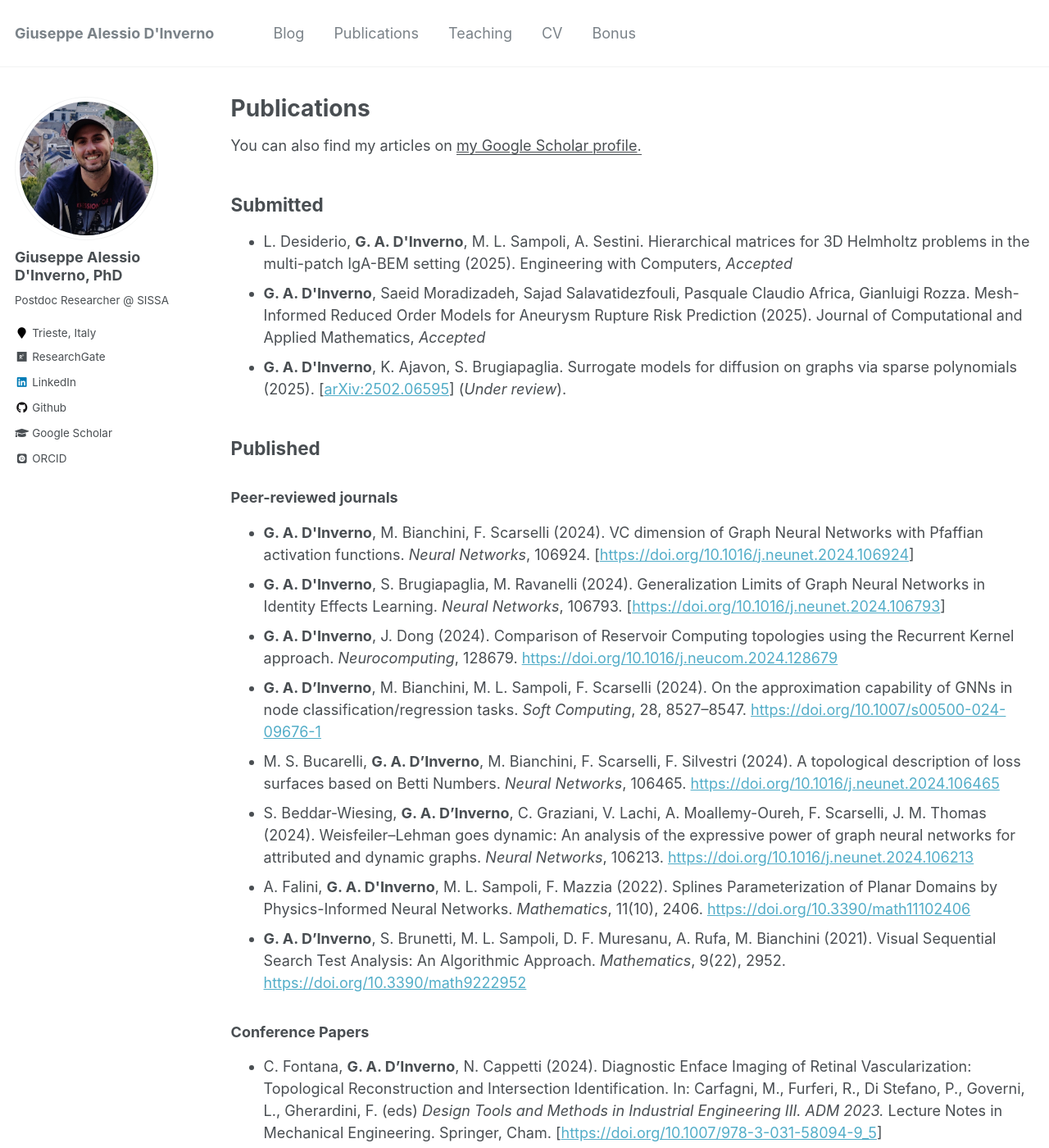
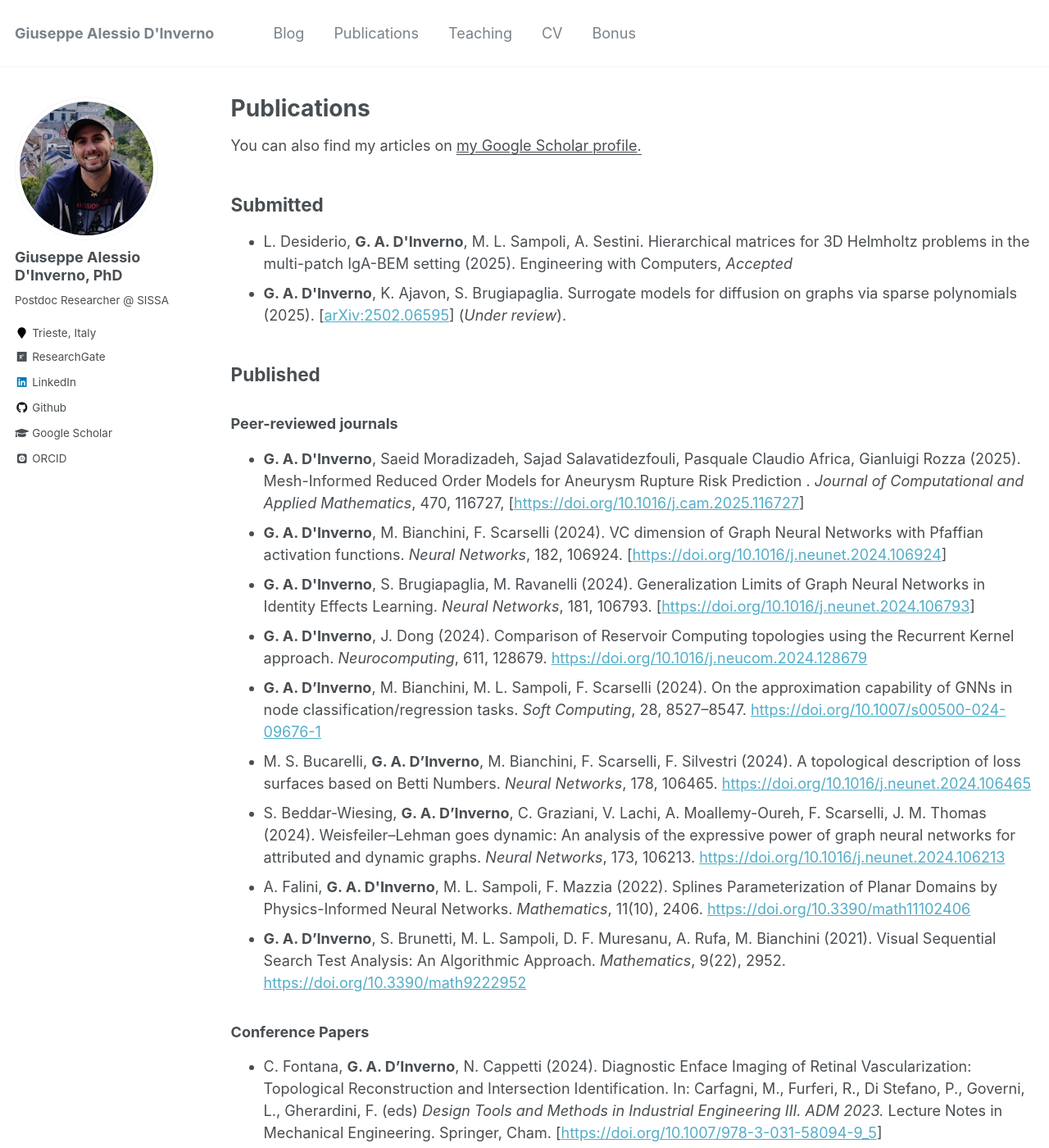
Before and after one commit to DavideOberto/DavideOberto.github.io, a Jekyll site: the page built from _pages/publications.md, in a window 1280 px wide and 1400 px high. Shown: the whole window at 82% size. Built offline with Jekyll 4.4.1, drawn with Linux system fonts in a browser that asks for light colours; some web fonts are replaced.

Commit message:
new publication

```diff
--- a/_pages/publications.md
+++ b/_pages/publications.md
@@ -24,9 +24,7 @@ author_profile: true
 L. Desiderio, <b>G. A. D'Inverno</b>, M. L. Sampoli, A. Sestini. Hierarchical matrices for 3D Helmholtz problems in the multi-patch IgA-BEM setting (2025). Engineering with Computers, <em>Accepted</em>
 </li>
 
-<li>
-<b>G. A. D'Inverno</b>, Saeid Moradizadeh, Sajad Salavatidezfouli, Pasquale Claudio Africa, Gianluigi Rozza. Mesh-Informed Reduced Order Models for Aneurysm Rupture Risk Prediction (2025). Journal of Computational and Applied Mathematics, <em>Accepted</em>
-</li>
+
 
 <li>
 <b>G. A. D'Inverno</b>, K. Ajavon, S. Brugiapaglia. Surrogate models for diffusion on graphs via sparse polynomials (2025). [<a href="http://arxiv.org/abs/2502.06595" target="_blank">arXiv:2502.06595</a>] (<em>Under review</em>).
@@ -52,27 +50,31 @@ L. Chiantini, <b>G. A. D'Inverno</b>, S. Marziali. Product Of Tensors and Descri
 <ul>
 
 <li>
-<b>G. A. D'Inverno</b>, M. Bianchini, F. Scarselli (2024). VC dimension of Graph Neural Networks with Pfaffian activation functions. <em>Neural Networks</em>, 106924. [<a href="https://doi.org/10.1016/j.neunet.2024.106924" target="_blank">https://doi.org/10.1016/j.neunet.2024.106924</a>]
+<b>G. A. D'Inverno</b>, Saeid Moradizadeh, Sajad Salavatidezfouli, Pasquale Claudio Africa, Gianluigi Rozza (2025). Mesh-Informed Reduced Order Models for Aneurysm Rupture Risk Prediction . <em>Journal of Computational and Applied Mathematics</em>, 470, 116727,  [<a href="https://doi.org/10.1016/j.cam.2025.116727" target="_blank">https://doi.org/10.1016/j.cam.2025.116727</a>]
 </li>
 
 <li>
-<b>G. A. D'Inverno</b>, S. Brugiapaglia, M. Ravanelli (2024). Generalization Limits of Graph Neural Networks in Identity Effects Learning. <em>Neural Networks</em>, 106793. [<a href="https://doi.org/10.1016/j.neunet.2024.106793" target="_blank">https://doi.org/10.1016/j.neunet.2024.106793</a>]
+<b>G. A. D'Inverno</b>, M. Bianchini, F. Scarselli (2024). VC dimension of Graph Neural Networks with Pfaffian activation functions. <em>Neural Networks</em>, 182, 106924. [<a href="https://doi.org/10.1016/j.neunet.2024.106924" target="_blank">https://doi.org/10.1016/j.neunet.2024.106924</a>]
 </li>
 
 <li>
-<b>G. A. D'Inverno</b>, J. Dong (2024). Comparison of Reservoir Computing topologies using the Recurrent Kernel approach.  <em>Neurocomputing</em>, 128679. <a href="https://doi.org/10.1016/j.neucom.2024.128679" target="_blank">https://doi.org/10.1016/j.neucom.2024.128679 </a>
+<b>G. A. D'Inverno</b>, S. Brugiapaglia, M. Ravanelli (2024). Generalization Limits of Graph Neural Networks in Identity Effects Learning. <em>Neural Networks</em>, 181, 106793. [<a href="https://doi.org/10.1016/j.neunet.2024.106793" target="_blank">https://doi.org/10.1016/j.neunet.2024.106793</a>]
+</li>
+
+<li>
+<b>G. A. D'Inverno</b>, J. Dong (2024). Comparison of Reservoir Computing topologies using the Recurrent Kernel approach.  <em>Neurocomputing</em>, 611, 128679. <a href="https://doi.org/10.1016/j.neucom.2024.128679" target="_blank">https://doi.org/10.1016/j.neucom.2024.128679 </a>
 </li>
 
 <li>
 <b>G. A. D’Inverno</b>, M. Bianchini, M. L. Sampoli, F. Scarselli (2024). On the approximation capability of GNNs in node classification/regression tasks. <em>Soft Computing</em>, 28, 8527–8547.  <a href="https://doi.org/10.1007/s00500-024-09676-1" target="_blank">https://doi.org/10.1007/s00500-024-09676-1</a>
 </li>
 <li>
-M. S. Bucarelli,  <b>G. A. D’Inverno</b>, M. Bianchini, F. Scarselli, F. Silvestri (2024). A topological description of loss surfaces based on Betti Numbers. <em>Neural Networks</em>, 106465.  <a href="https://doi.org/10.1016/j.neunet.2024.106465" target="_blank">https://doi.org/10.1016/j.neunet.2024.106465</a>
+M. S. Bucarelli,  <b>G. A. D’Inverno</b>, M. Bianchini, F. Scarselli, F. Silvestri (2024). A topological description of loss surfaces based on Betti Numbers. <em>Neural Networks</em>, 178, 106465.  <a href="https://doi.org/10.1016/j.neunet.2024.106465" target="_blank">https://doi.org/10.1016/j.neunet.2024.106465</a>
 </li>
 
 
 <li>
-S. Beddar-Wiesing,  <b>G. A. D’Inverno</b>, C. Graziani, V. Lachi, A. Moallemy-Oureh, F. Scarselli, J. M. Thomas (2024). Weisfeiler–Lehman goes dynamic: An analysis of the expressive power of graph neural networks for attributed and dynamic graphs. <em>Neural Networks</em>, 106213.  <a href="https://doi.org/10.1016/j.neunet.2024.106213" target="_blank">https://doi.org/10.1016/j.neunet.2024.106213</a>
+S. Beddar-Wiesing,  <b>G. A. D’Inverno</b>, C. Graziani, V. Lachi, A. Moallemy-Oureh, F. Scarselli, J. M. Thomas (2024). Weisfeiler–Lehman goes dynamic: An analysis of the expressive power of graph neural networks for attributed and dynamic graphs. <em>Neural Networks</em>, 173, 106213.  <a href="https://doi.org/10.1016/j.neunet.2024.106213" target="_blank">https://doi.org/10.1016/j.neunet.2024.106213</a>
 </li>
 
 <li>
```
Also changed, not shown: _pages/cv.md (+1 -1 lines), 1 other file.
